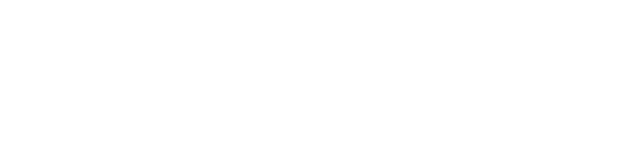
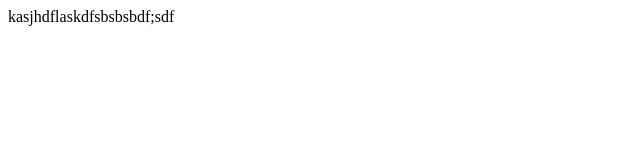
Before and after one commit to fuliang123/rylynn, a website: page index.html in a window 1280 px wide. Shown: the whole page, without its empty margins (0-640 px from the left). Drawn offline with Linux system fonts and the light colour scheme.

Commit message:
first go

```diff
--- a/index.html
+++ b/index.html
@@ -4,6 +4,6 @@
 		<meta charset="UTF-8">
 		<title></title>
 	</head>
-	<body>
+	<body>kasjhdflaskdfsbsbsbdf;sdf
 	</body>
 </html>
```
